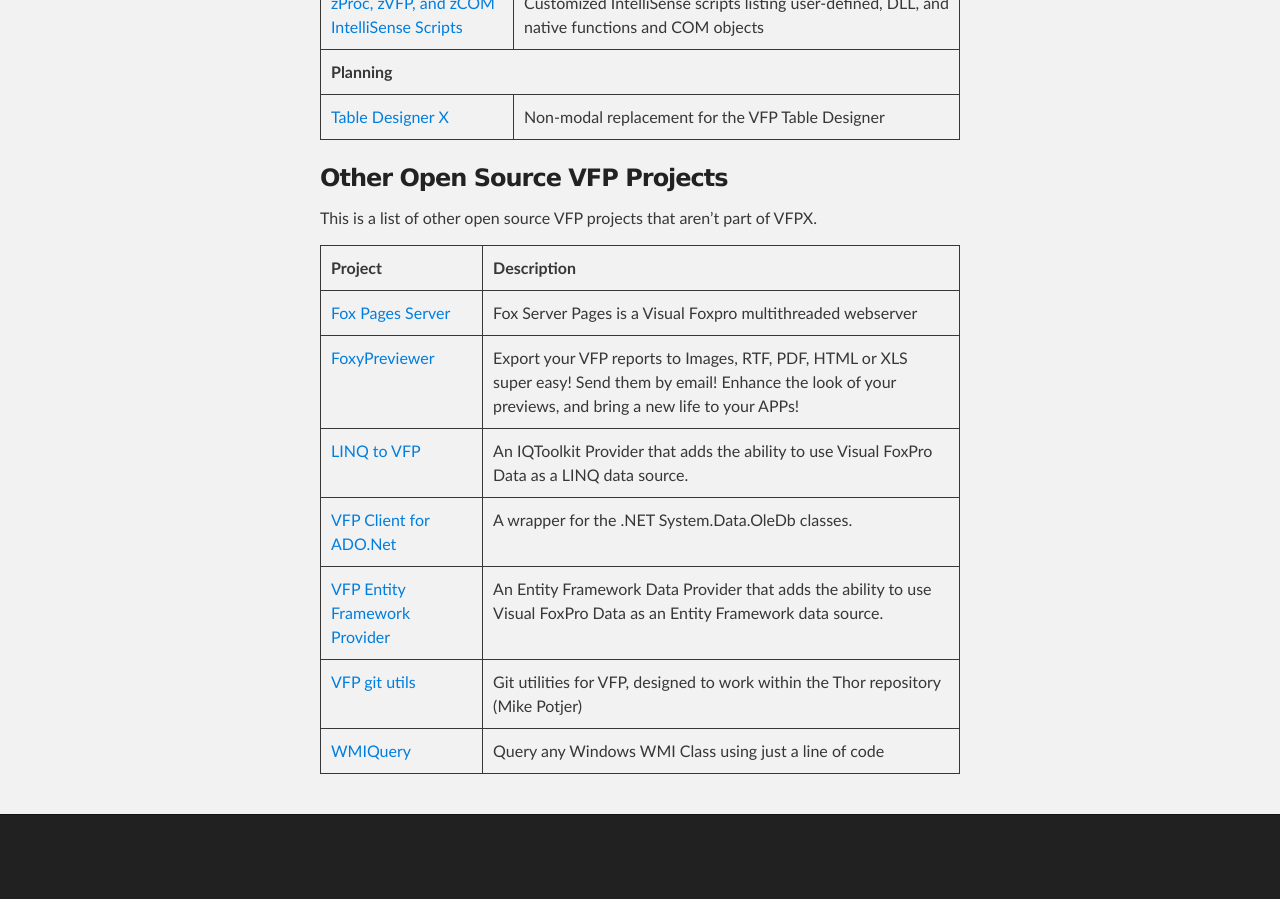
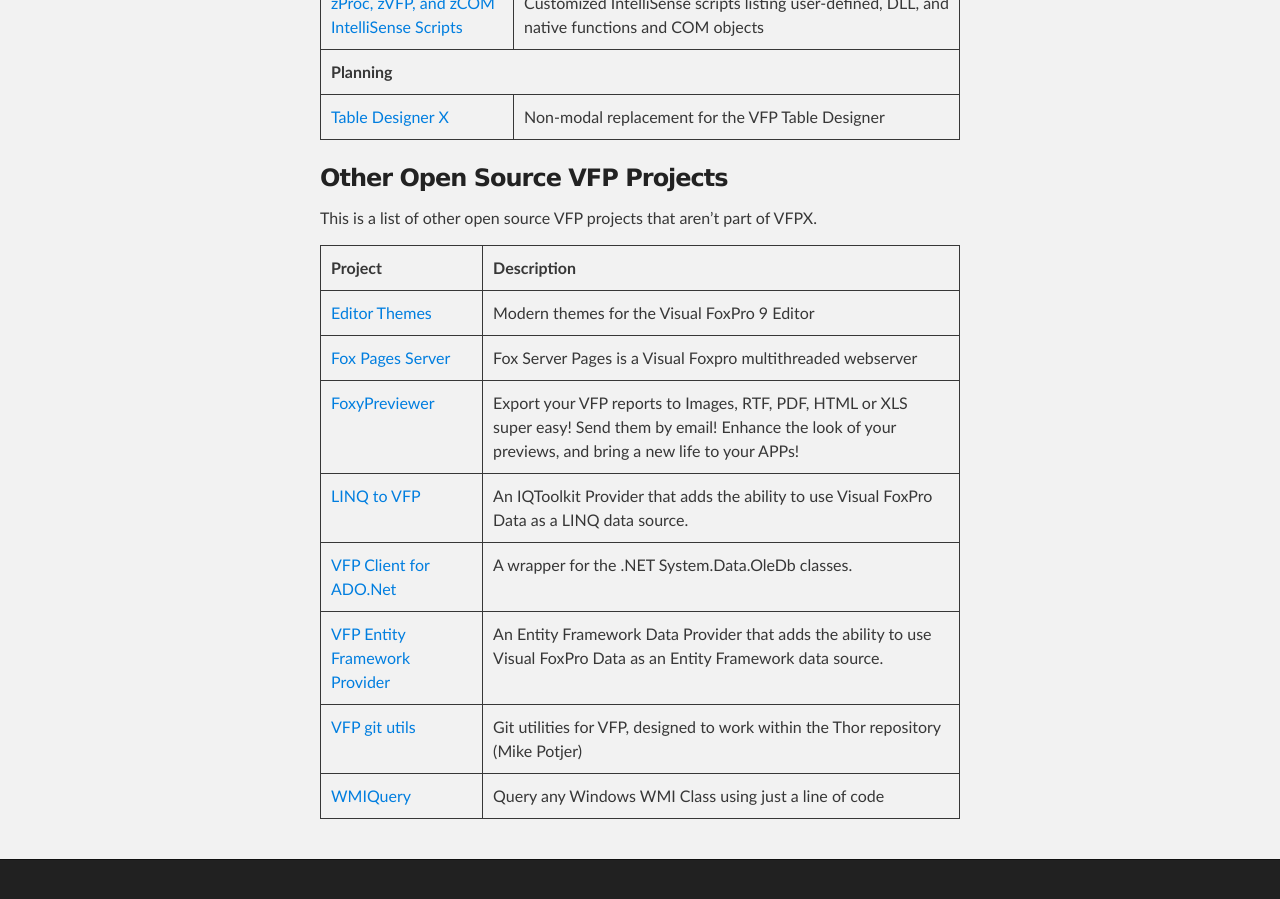
Before and after one commit to VFPX/VFPX.github.io, a Jekyll site: the page built from projects.md, in a window 1280 px wide and 900 px high, scrolled down 6510 px. Built offline with Jekyll 4.4.1, drawn with Linux system fonts in a browser that asks for light colours; our own code applies the rules of GitHub Pages for plain Markdown files; before the commit the page ends 7365 px from its top, so only the background shows below that.

Commit message:
Added Editor Themes project

```diff
--- a/_data/nonvfpx.json
+++ b/_data/nonvfpx.json
@@ -1,4 +1,9 @@
 [
+ {
+   "project": "Editor Themes",
+   "url": "https://github.com/nftools/EditorThemes",
+   "description": "Modern themes for the Visual FoxPro 9 Editor"
+ },
  {
    "project": "Fox Pages Server",
    "url": "https://github.com/arquimedescrivelari/foxpages",
```
